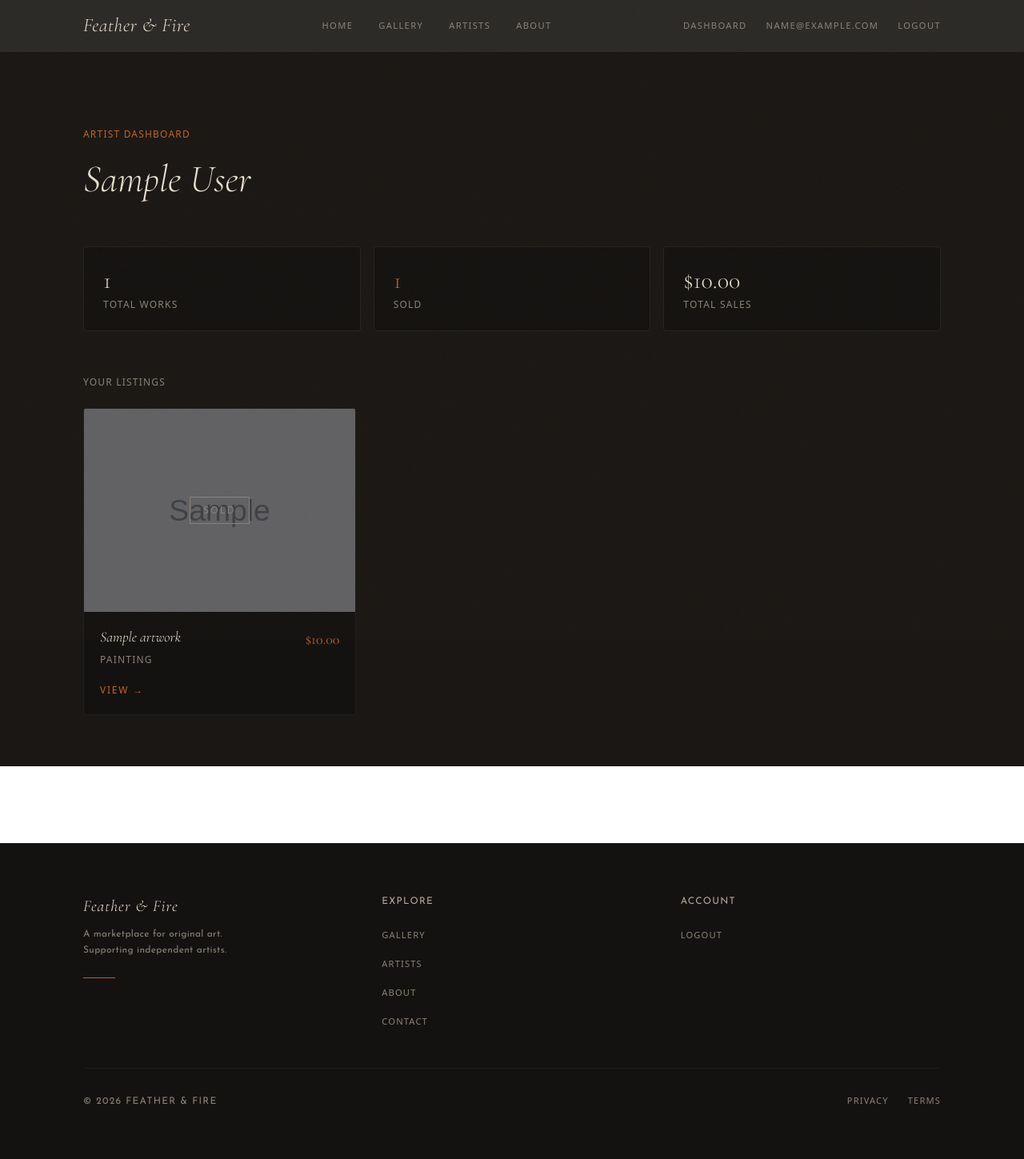
After one commit to featherandfire/featherandfire_website, a Django app: page /dashboard/ in a window 1280 px wide. The commit adds this page. Shown: the whole page at 80% size. Run offline with Django 5.2, Linux system fonts and the light colour scheme; a user stored in the database is signed in; tables that the repository leaves empty hold one stand-in row (values such as "Sample post"); grey boxes marked "Sample" are stand-in pictures; some libraries are stand-ins or nearby versions.

Commit message:
Add artist dashboard, update rate limiting and gallery empty state
- Artist dashboard at /dashboard/ shows listings, sold count, and total sales
- Dashboard link appears in nav for seller accounts
- Login rate limit tightened to 3 failed attempts per 3 minutes
- Gallery empty state updated to 'No artwork yet'

```diff
--- a/apps/marketplace/urls.py
+++ b/apps/marketplace/urls.py
@@ -12,4 +12,5 @@ urlpatterns = [
     path('artists/<int:pk>/', views.artist_shop, name='artist_shop'),
     path('order/success/', views.order_success, name='order_success'),
     path('webhooks/stripe/', views.stripe_webhook, name='stripe_webhook'),
+    path('dashboard/', views.dashboard, name='dashboard'),
 ]
--- a/apps/marketplace/views.py
+++ b/apps/marketplace/views.py
@@ -2,7 +2,8 @@ import stripe
 from django.conf import settings
 from django.shortcuts import render, redirect, get_object_or_404
 from django.contrib import messages
-from django.http import HttpResponse
+from django.contrib.auth.decorators import login_required
+from django.http import HttpResponse, HttpResponseForbidden
 from django.views.decorators.csrf import csrf_exempt
 from .models import Artwork, Order
 from .forms import SellerApplicationForm
@@ -136,6 +137,25 @@ def artist_shop(request, pk):
     })
 
 
+@login_required
+def dashboard(request):
+    if not request.user.is_seller:
+        return HttpResponseForbidden()
+    profile = getattr(request.user, 'artist_profile', None)
+    artworks = Artwork.objects.filter(artist=request.user).order_by('-created_at')
+    sold = artworks.filter(is_sold=True)
+    total_sales = sum(
+        order.amount for order in Order.objects.filter(artwork__artist=request.user, paid=True)
+    )
+    return render(request, 'dashboard.html', {
+        'profile': profile,
+        'artworks': artworks,
+        'sold_count': sold.count(),
+        'available_count': artworks.filter(is_sold=False).count(),
+        'total_sales': total_sales,
+    })
+
+
 def gallery(request):
     artworks = Artwork.objects.select_related('artist__artist_profile')
 
--- a/config/settings.py
+++ b/config/settings.py
@@ -87,7 +87,7 @@ LOGIN_REDIRECT_URL = '/'
 LOGOUT_REDIRECT_URL = '/'
 
 ACCOUNT_RATE_LIMITS = {
-    'login_failed': '5/5m',   # 5 failed logins per 5 minutes per IP
+    'login_failed': '3/3m',   # 3 failed logins per 3 minutes per IP
     'signup': '5/h',           # 5 signups per hour per IP
     'send_email': '3/h',
     'login': '30/h',
--- a/templates/base.html
+++ b/templates/base.html
@@ -55,6 +55,9 @@
             <!-- Auth (desktop) -->
             <div class="hidden md:flex items-center gap-6">
                 {% if user.is_authenticated %}
+                    {% if user.is_seller %}
+                    <a href="{% url 'dashboard' %}" class="nav-link">Dashboard</a>
+                    {% endif %}
                     <span class="nav-link" style="color: #8a8278; cursor: default;">{{ user.email }}</span>
                     <a href="{% url 'account_logout' %}" class="nav-link">Logout</a>
                 {% else %}
--- /dev/null
+++ b/templates/dashboard.html
@@ -0,0 +1,91 @@
+{% extends "base.html" %}
+{% load static %}
+{% block title %}Dashboard — Feather & Fire{% endblock %}
+{% block content %}
+
+<section class="pt-24 pb-16 min-h-screen" style="background: #1a1714;">
+    <div class="max-w-6xl mx-auto px-6 lg:px-10">
+
+        <!-- Header -->
+        <div class="mb-12">
+            <p class="text-xs uppercase tracking-widest mb-3" style="color: #C0622A;">Artist dashboard</p>
+            <h1 class="font-display font-light" style="font-size: clamp(2rem, 4vw, 3rem); color: #e8dfd0;">
+                {% if profile %}<em>{{ profile.display_name }}</em>{% else %}<em>Your Studio</em>{% endif %}
+            </h1>
+        </div>
+
+        <!-- Stats -->
+        <div class="grid grid-cols-3 gap-4 mb-14">
+            <div style="background: #141210; border: 0.5px solid rgba(255,255,255,0.07); border-radius: 4px; padding: 1.5rem;">
+                <p class="font-display font-light text-3xl mb-1" style="color: #e8dfd0;">{{ artworks.count }}</p>
+                <p class="text-xs uppercase tracking-widest" style="color: #8a8278;">Total works</p>
+            </div>
+            <div style="background: #141210; border: 0.5px solid rgba(255,255,255,0.07); border-radius: 4px; padding: 1.5rem;">
+                <p class="font-display font-light text-3xl mb-1" style="color: #C0622A;">{{ sold_count }}</p>
+                <p class="text-xs uppercase tracking-widest" style="color: #8a8278;">Sold</p>
+            </div>
+            <div style="background: #141210; border: 0.5px solid rgba(255,255,255,0.07); border-radius: 4px; padding: 1.5rem;">
+                <p class="font-display font-light text-3xl mb-1" style="color: #e8dfd0;">${{ total_sales }}</p>
+                <p class="text-xs uppercase tracking-widest" style="color: #8a8278;">Total sales</p>
+            </div>
+        </div>
+
+        <!-- Artworks -->
+        <div class="mb-6 flex items-center justify-between">
+            <p class="text-xs uppercase tracking-widest" style="color: #8a8278;">Your listings</p>
+        </div>
+
+        {% if artworks %}
+        <div class="grid grid-cols-1 sm:grid-cols-2 lg:grid-cols-3 gap-6">
+            {% for artwork in artworks %}
+            <div style="border: 0.5px solid rgba(255,255,255,0.05); border-radius: 4px; overflow: hidden; background: #141210;">
+
+                <!-- Image -->
+                <div style="aspect-ratio: 4/3; overflow: hidden; background: #252119; position: relative;">
+                    {% if artwork.image %}
+                    <img src="{{ artwork.image.url }}" alt="{{ artwork.title }}"
+                         style="width: 100%; height: 100%; object-fit: cover;">
+                    {% endif %}
+                    {% if artwork.is_sold %}
+                    <div style="position: absolute; inset: 0; background: rgba(20,18,16,0.6); display: flex; align-items: center; justify-content: center;">
+                        <span class="text-xs uppercase tracking-widest px-4 py-2"
+                              style="border: 1px solid #8a8278; color: #8a8278; letter-spacing: 0.2em;">Sold</span>
+                    </div>
+                    {% else %}
+                    <div style="position: absolute; top: 0.75rem; right: 0.75rem;">
+                        <span class="text-xs uppercase tracking-widest px-3 py-1"
+                              style="background: rgba(20,18,16,0.8); border: 0.5px solid #C0622A; color: #C0622A; letter-spacing: 0.1em;">Available</span>
+                    </div>
+                    {% endif %}
+                </div>
+
+                <!-- Info -->
+                <div class="p-5">
+                    <div class="flex items-start justify-between gap-3 mb-1">
+                        <p class="font-display font-light text-lg leading-tight" style="color: #e8dfd0;">
+                            <em>{{ artwork.title }}</em>
+                        </p>
+                        <p class="font-display text-lg shrink-0" style="color: #C0622A;">${{ artwork.price }}</p>
+                    </div>
+                    <p class="text-xs uppercase tracking-widest mb-4" style="color: #8a8278;">
+                        {{ artwork.get_medium_display }}
+                    </p>
+                    <a href="{% url 'artwork_detail' artwork.pk %}" class="text-xs uppercase tracking-widest"
+                       style="color: #C0622A; letter-spacing: 0.15em;">View →</a>
+                </div>
+
+            </div>
+            {% endfor %}
+        </div>
+
+        {% else %}
+        <div class="text-center py-24">
+            <p class="font-display font-light text-2xl mb-4" style="color: #e8dfd0;"><em>No artwork yet</em></p>
+            <p class="text-xs uppercase tracking-widest" style="color: #8a8278;">Your listings will appear here once added by the admin.</p>
+        </div>
+        {% endif %}
+
+    </div>
+</section>
+
+{% endblock %}
--- a/templates/gallery.html
+++ b/templates/gallery.html
@@ -92,10 +92,8 @@
 
         {% else %}
         <div class="text-center py-32">
-            <p class="font-display font-light text-3xl mb-4" style="color: #e8dfd0;"><em>No works yet</em></p>
-            <p class="text-xs uppercase tracking-widest" style="color: #8a8278;">
-                {% if selected_medium %}No available works in this medium.{% else %}Check back soon.{% endif %}
-            </p>
+            <p class="font-display font-light text-3xl mb-4" style="color: #e8dfd0;"><em>No artwork yet</em></p>
+            <p class="text-xs uppercase tracking-widest" style="color: #8a8278;">Check back soon.</p>
         </div>
         {% endif %}
 
```
